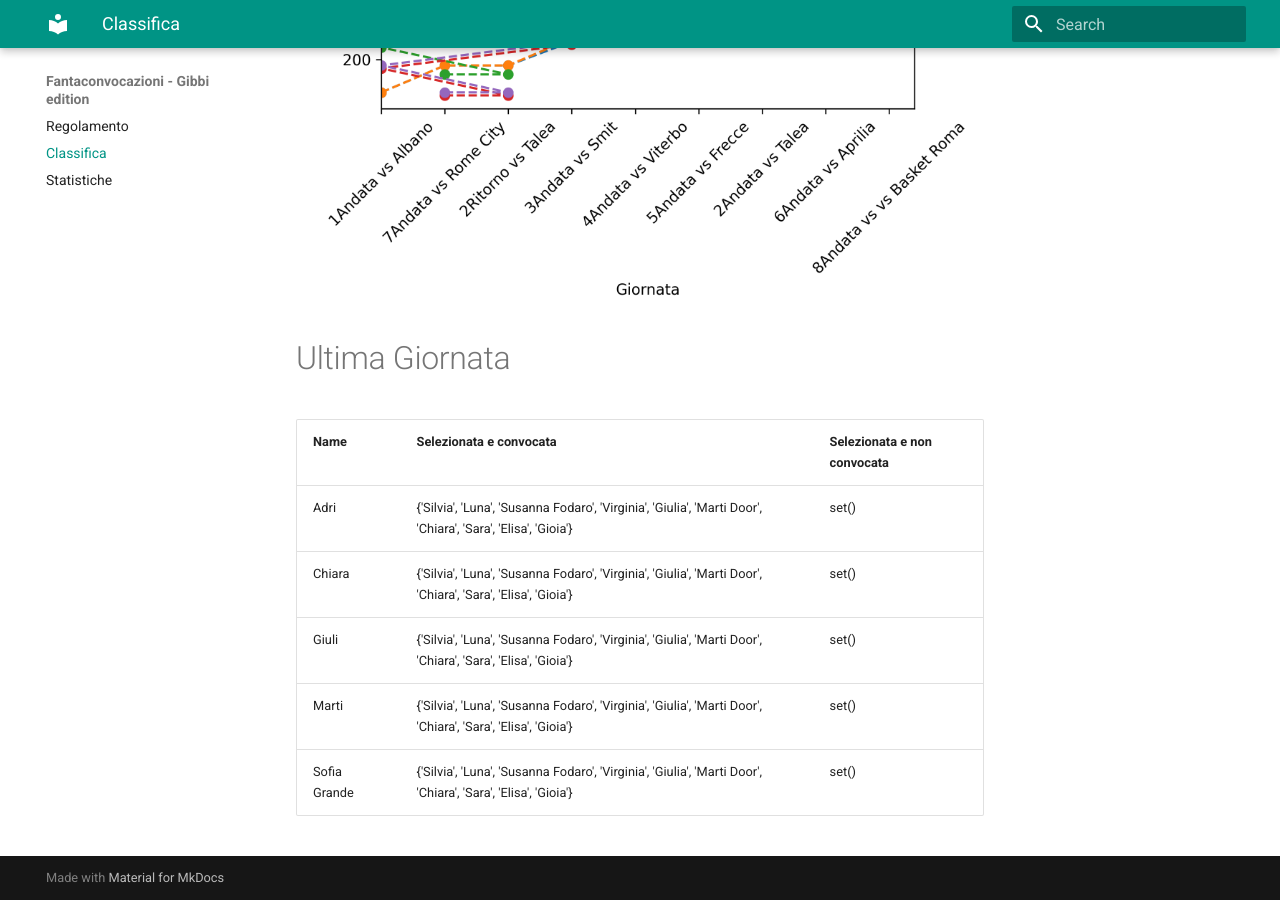
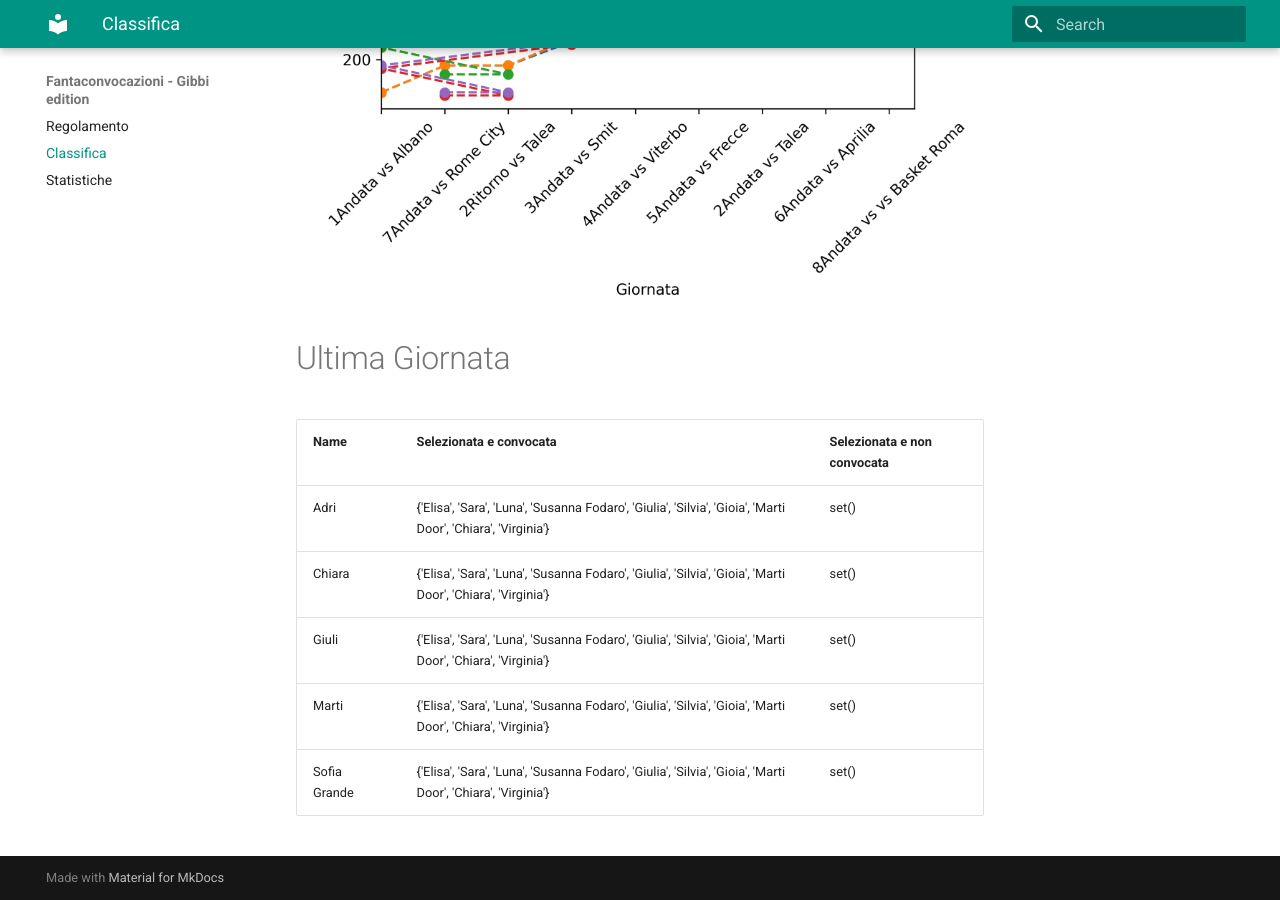
Before and after one commit to martinig94/fantagibbi, an MkDocs documentation site: the page built from docs/Classifica.md, in a window 1280 px wide and 900 px high, scrolled down 810 px. Built offline with MkDocs 1.6.1 and Material for MkDocs 9.7.7, drawn with Linux system fonts in a browser that asks for light colours.

Commit message:
Auto-update from main.py

```diff
--- a/docs/Classifica.md
+++ b/docs/Classifica.md
@@ -18,9 +18,9 @@
 <!-- START_TABLE CORRECT -->
 | Name         | Selezionata e convocata                                                                                      | Selezionata e non convocata   |
 |:-------------|:-------------------------------------------------------------------------------------------------------------|:------------------------------|
-| Adri         | {'Silvia', 'Luna', 'Susanna Fodaro', 'Virginia', 'Giulia', 'Marti Door', 'Chiara', 'Sara', 'Elisa', 'Gioia'} | set()                         |
-| Chiara       | {'Silvia', 'Luna', 'Susanna Fodaro', 'Virginia', 'Giulia', 'Marti Door', 'Chiara', 'Sara', 'Elisa', 'Gioia'} | set()                         |
-| Giuli        | {'Silvia', 'Luna', 'Susanna Fodaro', 'Virginia', 'Giulia', 'Marti Door', 'Chiara', 'Sara', 'Elisa', 'Gioia'} | set()                         |
-| Marti        | {'Silvia', 'Luna', 'Susanna Fodaro', 'Virginia', 'Giulia', 'Marti Door', 'Chiara', 'Sara', 'Elisa', 'Gioia'} | set()                         |
-| Sofia Grande | {'Silvia', 'Luna', 'Susanna Fodaro', 'Virginia', 'Giulia', 'Marti Door', 'Chiara', 'Sara', 'Elisa', 'Gioia'} | set()                         |
+| Adri         | {'Elisa', 'Sara', 'Luna', 'Susanna Fodaro', 'Giulia', 'Silvia', 'Gioia', 'Marti Door', 'Chiara', 'Virginia'} | set()                         |
+| Chiara       | {'Elisa', 'Sara', 'Luna', 'Susanna Fodaro', 'Giulia', 'Silvia', 'Gioia', 'Marti Door', 'Chiara', 'Virginia'} | set()                         |
+| Giuli        | {'Elisa', 'Sara', 'Luna', 'Susanna Fodaro', 'Giulia', 'Silvia', 'Gioia', 'Marti Door', 'Chiara', 'Virginia'} | set()                         |
+| Marti        | {'Elisa', 'Sara', 'Luna', 'Susanna Fodaro', 'Giulia', 'Silvia', 'Gioia', 'Marti Door', 'Chiara', 'Virginia'} | set()                         |
+| Sofia Grande | {'Elisa', 'Sara', 'Luna', 'Susanna Fodaro', 'Giulia', 'Silvia', 'Gioia', 'Marti Door', 'Chiara', 'Virginia'} | set()                         |
 <!-- END_TABLE CORRECT -->
```
